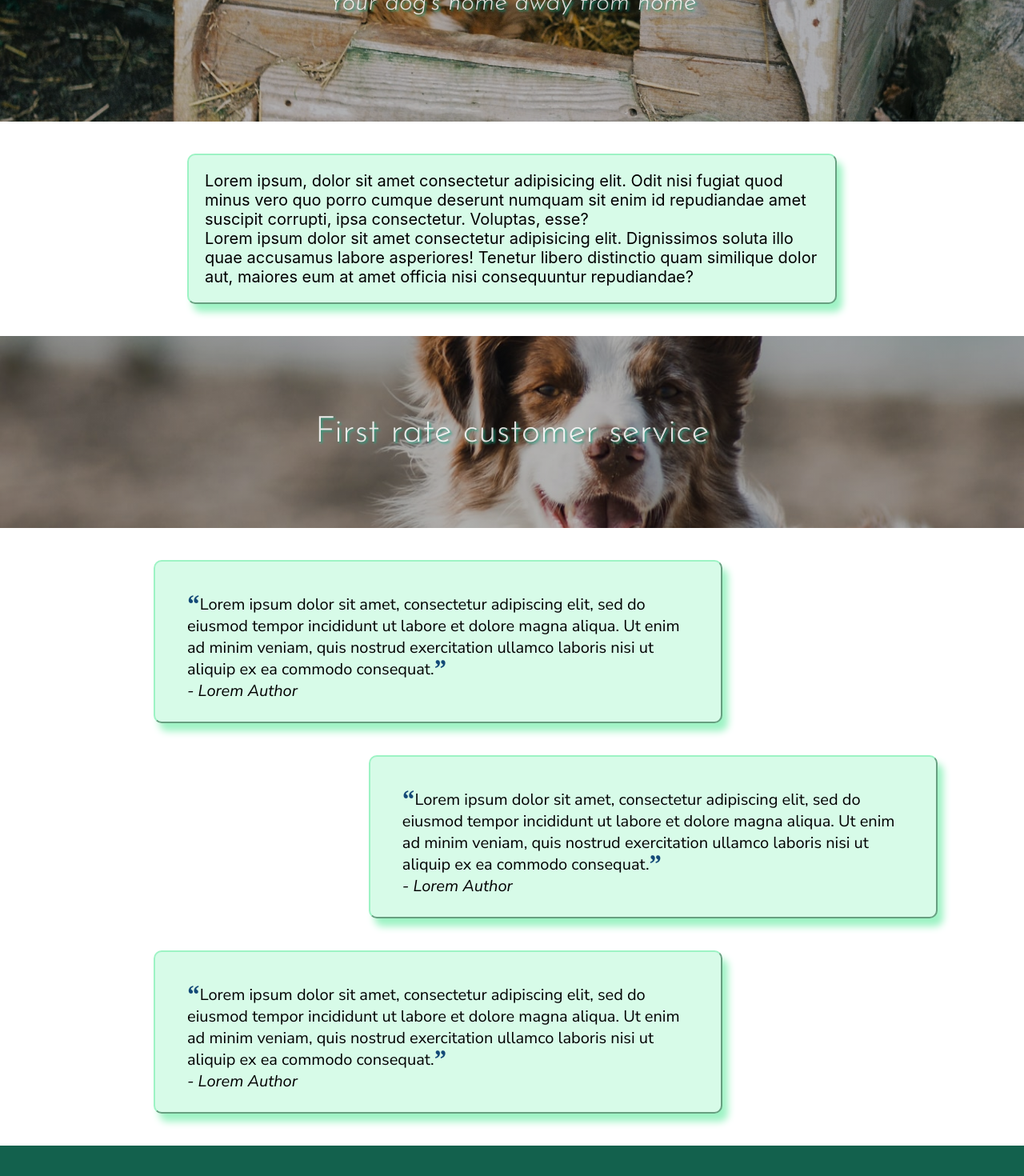
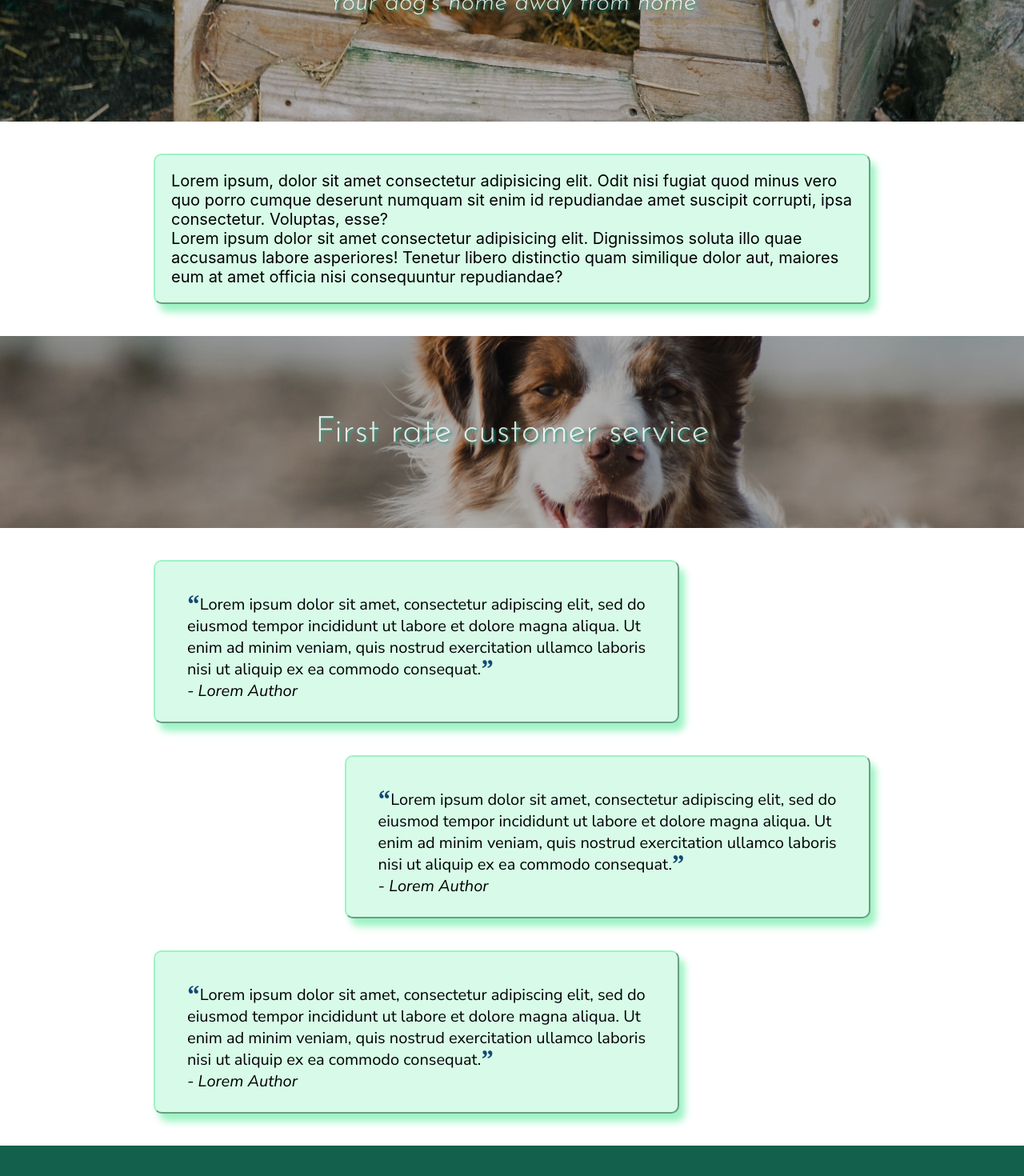
Before and after one commit to Velocima/green-lawns, a React (Create React App) app: page / in a window 1280 px wide. Shown: the part 408-1878 px from the top of the page at 80% size. Built offline with nearby package versions, Linux system fonts and the light colour scheme.

Commit message:
alignment issue fixed on landing page

```diff
--- a/src/components/About.jsx
+++ b/src/components/About.jsx
@@ -3,7 +3,7 @@ import '../css/about.css';
 
 export const About = () => {
 	return (
-		<main>
+		<main className='about-container'>
 			<h1>About us</h1>
 		</main>
 	);
--- a/src/css/landing.css
+++ b/src/css/landing.css
@@ -41,11 +41,12 @@
     display: flex;
     justify-content: center;
     align-items: center;
-    min-height: 30vh; }
+    min-height: 30vh;
+    width: 70%; }
     .landing-container .description p {
-      width: 60%;
+      width: auto;
       padding: 20px;
-      margin: 5vh;
+      margin: 5vh 0;
       font-size: 20px;
       background-color: #d7fbe8;
       border: 2px outset #9df3c4;
--- a/src/css/review.css
+++ b/src/css/review.css
@@ -28,15 +28,19 @@
       text-align: center;
       font-size: 3.5vw; }
   .reviews .reviews-container {
+    display: flex;
+    flex-direction: column;
     width: 70%;
     font-family: "Nunito Sans", sans-serif; }
     .reviews .reviews-container .review {
       display: flex;
       flex-direction: column;
       justify-content: space-around;
-      width: 70%;
+      align-items: flex-start;
+      width: 64%;
       height: 15vh;
       margin-bottom: 5vh;
+      margin-right: 0;
       padding: 40px;
       font-size: 20px;
       background-color: #d7fbe8;
@@ -57,4 +61,4 @@
       .reviews .reviews-container .review p:nth-child(2) {
         font-style: italic; }
     .reviews .reviews-container .review:nth-child(2) {
-      margin-left: 30%; }
+      align-self: flex-end; }
--- a/src/scss/landing.scss
+++ b/src/scss/landing.scss
@@ -48,10 +48,11 @@
 		justify-content: center;
 		align-items: center;
 		min-height: 30vh;
+		width: 70%;
 		p {
-			width: 60%;
+			width: auto;
 			padding: 20px;
-			margin: 5vh;
+			margin: 5vh 0;
 			font-size: 20px;
 			background-color: $container-color;
 			border: 2px outset $container-shadow;
--- a/src/scss/review.scss
+++ b/src/scss/review.scss
@@ -30,15 +30,19 @@
 		margin-bottom: 5vh;
 	}
 	.reviews-container {
+		display: flex;
+		flex-direction: column;
 		width: 70%;
 		font-family: $text-font;
 		.review {
 			display: flex;
 			flex-direction: column;
 			justify-content: space-around;
-			width: 70%;
+			align-items: flex-start;
+			width: 64%;
 			height: 15vh;
 			margin-bottom: 5vh;
+			margin-right: 0;
 			padding: 40px;
 			font-size: 20px;
 			background-color: $container-color;
@@ -63,7 +67,7 @@
 			}
 		}
 		.review:nth-child(2) {
-			margin-left: 30%;
+			align-self: flex-end;
 		}
 	}
 }
```
